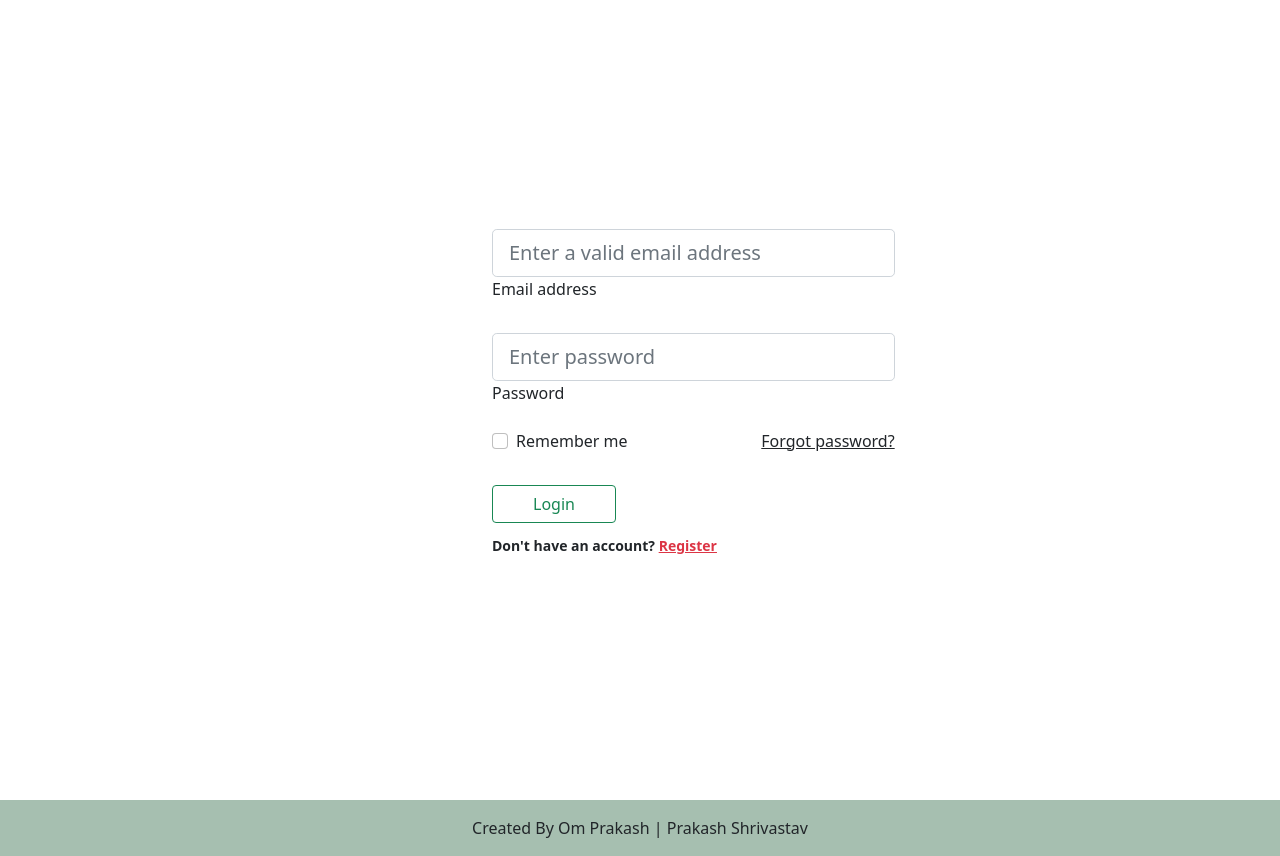
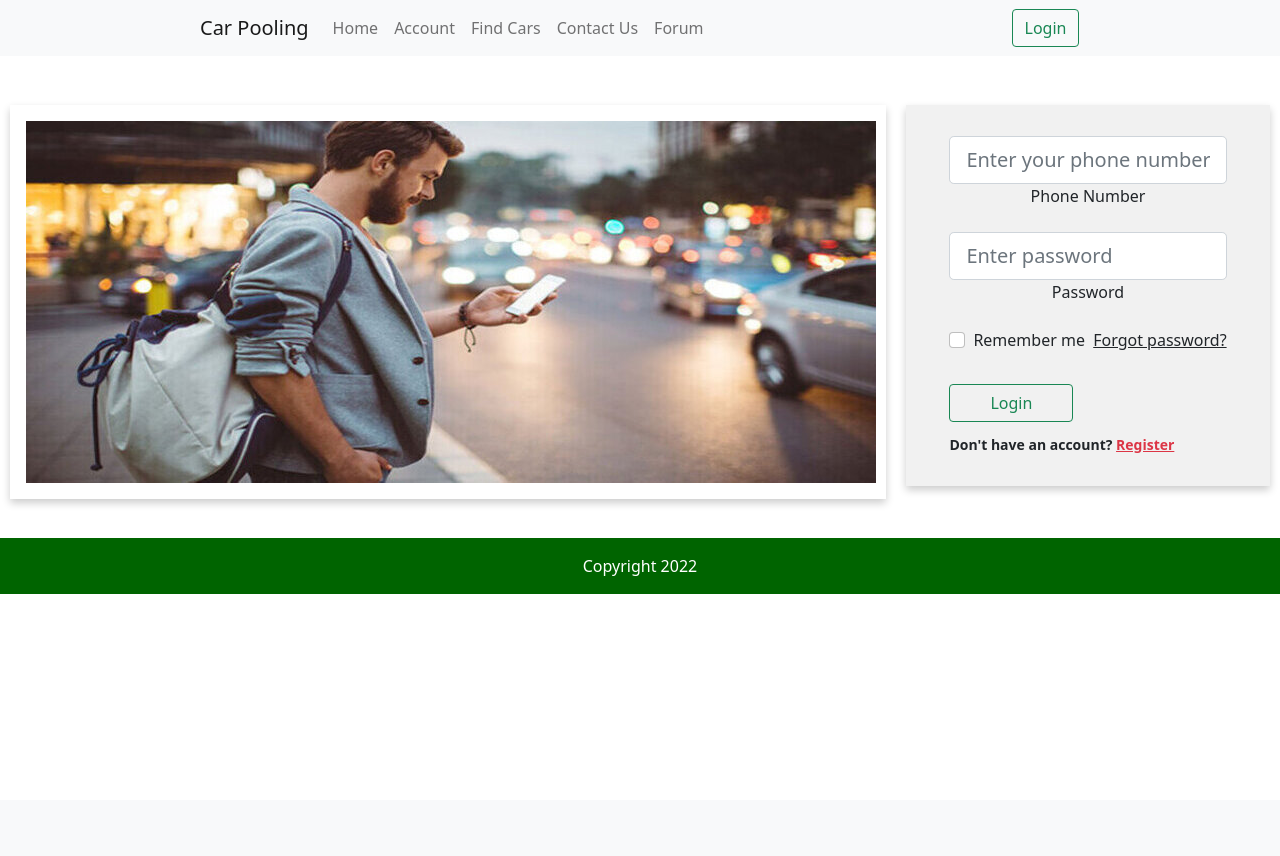
Before and after one commit to LaveenCarPooling/Laveen, a Django app: page /login/ in a window 1280 px wide. After the commit the page ends 594 px from the top, so only its background shows below. Run offline with Django 3.2, Linux system fonts and the light colour scheme.

Commit message:
style managed

```diff
--- /dev/null
+++ b/laveen/static/styleSheet/login.css
@@ -0,0 +1,43 @@
+* {
+    box-sizing: border-box;
+  }
+  .column1 {
+    float: left;
+    width: 70%;
+    padding: 0 10px;
+
+  }
+
+  .column2 {
+    float: left;
+    width: 30%;
+    padding: 0 10px;
+  }
+  .row1 {margin-bottom: 3.1%;
+    margin-top: 3.80%;
+}
+  .row1:after {
+    content: "";
+    display: table;
+    clear: both;
+
+  }
+  @media screen and (max-width: 600px) {
+    .column1 {
+      width: 100%;
+      display: block;
+      margin-bottom: 20px;
+    }
+  }
+  .card1 {
+    box-shadow: 0 4px 8px 0 rgba(0, 0, 0, 0.2);
+    padding: 16px;
+    text-align: center;
+    background-color: white;
+  }
+  .card2 {
+    box-shadow: 0 4px 8px 0 rgba(0, 0, 0, 0.2);
+    padding: 16px;
+    text-align: center;
+    background-color: #f1f1f1;
+  }
--- a/laveen/templates/login.html
+++ b/laveen/templates/login.html
@@ -1,19 +1,39 @@
-<link href="https://cdn.jsdelivr.net/npm/bootstrap@5.1.3/dist/css/bootstrap.min.css"
-      rel="stylesheet"
-      integrity="sha384-1BmE4kWBq78iYhFldvKuhfTAU6auU8tT94WrHftjDbrCEXSU1oBoqyl2QvZ6jIW3"
-      crossorigin="anonymous">
-<section class="vh-100">
+{% extends "base.html" %}
+{% load static %}
+{% block css %}
+<link rel="stylesheet" href="{% static '/styleSheet/login.css' %}" />
+{% endblock css %}
+{% block title %}
+About Laveen-CarPooling
+{% endblock title %}
+{% block navbar %}
+    {% include 'navbar.html' %}
+{% endblock navbar %}
+{% block content %}
+
+
+<div class="row1">
+    <div class="column1">
+      <div class="card1">
+        <img src="{% static '/media/images/logincar2.jpg' %} " style="height: 5%;">
+      </div>
+    </div>
+
+    <div class="column2">
+      <div class="card2">
+        <section >
             <div class="container-fluid h-custom">
-        <div class="row d-flex justify-content-center align-items-center h-100">
-            <div class="col-md-8 col-lg-6 col-xl-4 offset-xl-1">
+                <div >
+                    <div style="padding: 5%;">
                         <form>
                             <!-- Email input -->
                             <div class="form-outline mb-4">
                                 <input type="email"
                                     id="form3Example3"
                                     class="form-control form-control-lg"
-                               placeholder="Enter a valid email address"/>
-                        <label class="form-label" for="form3Example3">Email address</label>
+
+                                    placeholder="Enter your phone number"/>
+                                <label>Phone Number</label>
                             </div>
                             <!-- Password input -->
                             <div class="form-outline mb-3">
@@ -49,8 +69,16 @@
                     </div>
                 </div>
             </div>
-    <div class="text-center p-3"
-         style="background-color: rgba(14, 83, 41, 0.37);">
-        Created By Om Prakash | Prakash Shrivastav
+
+        </section>
       </div>
-</section>
+    </div>
+
+
+
+   </div>
+
+{% endblock content %}
+{% block footer %}
+{% include 'footer.html'%}
+{% endblock footer %}
```
Also changed, not shown: laveen/static/styleSheet/about.css (+41 -0 lines), laveen/templates/about.html (+10 -4 lines), laveen/static/media/images/logincar2.jpg (added). Lines whose indentation alone changed are shown as unchanged.
